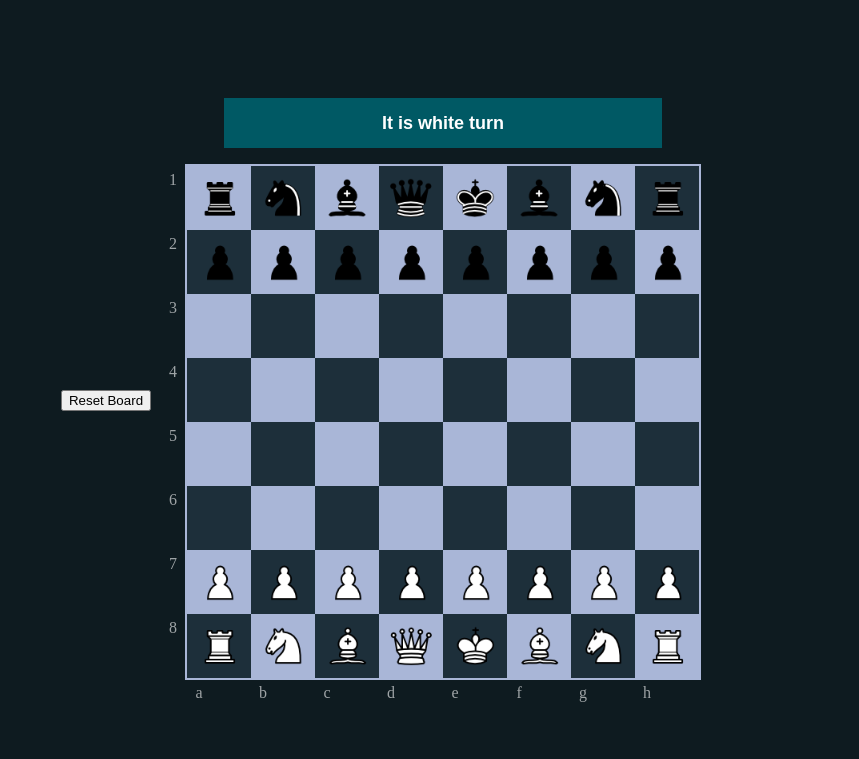
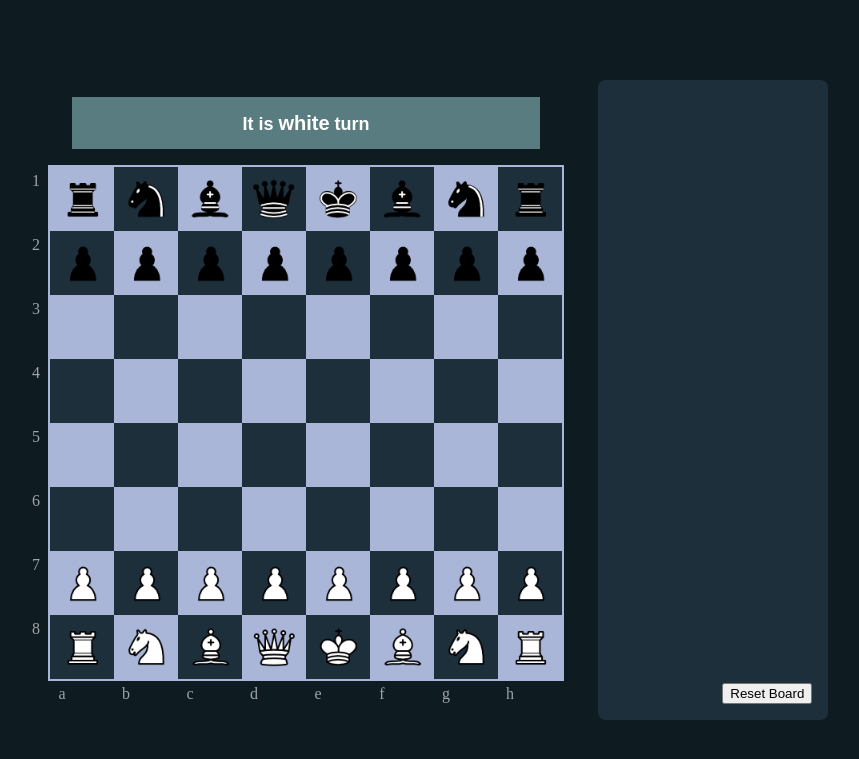
Before and after one commit to Xander172006/chess-engine, a Flask app: page /chess in a window 1280 px wide. Shown: the top 759 px of the page, without its empty margins (242-1101 px from the left). Run offline with Flask 3, Linux system fonts and the light colour scheme; some libraries are stand-ins or nearby versions.

Commit message:
move notations display

```diff
--- a/src/app/static/css/style.css
+++ b/src/app/static/css/style.css
@@ -9,8 +9,10 @@
 
 .chessboard-page-container {
     display: flex;
-    flex-direction: row-reverse;
+    flex-direction: row;
     align-items: center;
+    width: 60%;
+    height: 80%;
 }
 
 .game-state-container {
@@ -22,12 +24,13 @@
     justify-content: center;
     align-items: center;
     color: white;
-    width: 75%;
+    width: 80%;
     margin: 0 auto;
-    background: rgb(0, 89, 100);
+    background: rgb(89, 124, 129);
     height: auto;
     font-size: 0.75rem;
     font-family: Arial, Helvetica, sans-serif;
+    font-weight: 200 !important;
     margin-bottom: 1rem;
 }
 
@@ -199,3 +202,95 @@
     height: 50%;
     border-radius: 50%;
 }
+
+
+.game-statistics-container {
+    display: flex;
+    flex-direction: column;
+    align-items: center;
+    margin-bottom: auto;
+    background-color: #1d2f3a;
+    min-width: 30%;
+    border-radius: 7.5px;
+    height: 100%;
+}
+
+.reset-board-btn {
+    align-self: flex-end;
+    margin-top: auto;
+    margin-bottom: 1rem;
+    margin-right: 1rem;
+}
+
+/* div */
+.list-container {
+    width: 100%;
+    overflow: hidden;
+    box-sizing: border-box;
+    padding: 10px;
+}
+
+/* ul */
+#list-notations {
+    color: white;
+    font-size: 0.9rem;
+    display: grid;
+    grid-template-columns: repeat(2, minmax(0, 1fr));
+    place-content: center;
+    width: 100%;
+    margin: 0;
+    padding: 0;
+    box-sizing: border-box;
+    counter-reset: notation-counter;
+}
+
+/* li */
+#list-notations > li {
+    list-style: none;
+    box-sizing: border-box;
+    position: relative;
+    transition: all 0.3s ease;
+}
+
+
+#list-notations > li:nth-child(4n-3),
+#list-notations > li:nth-child(4n-2) {
+    background-color: rgba(245, 245, 245, 0.1);
+    padding: 0.25rem 0;
+}
+
+#list-notations > li:nth-child(4n-1),
+#list-notations > li:nth-child(4n) {
+    padding: 0.25rem 0;
+}
+
+
+
+
+/* li < element */
+#list-notations > li:nth-child(odd) {
+    padding-left: 3em;
+    border-top-left-radius: 5px;
+    border-bottom-left-radius: 5px;
+}
+
+#list-notation > li:nth-child(even) {
+    border-top-right-radius: 5px;
+    border-bottom-right-radius: 5px;
+}
+
+
+
+
+/* element > li */
+#list-notations > li:nth-child(odd)::before {
+    content: counter(notation-counter) ". ";
+    counter-increment: notation-counter;
+    position: absolute;
+    left: 0;
+    top: 50%;
+    transform: translateY(-50%);
+    font-weight: bold;
+    color: white;
+    padding-left: 0.5rem;
+}
--- a/src/app/static/js/chessboard.js
+++ b/src/app/static/js/chessboard.js
@@ -4,12 +4,29 @@
     let moveFrom = null;
     let moveTo = null;
     let clickCounter = 0;
+    let validMove = true;
+
+    piece_symbols = [
+        '♟', '♞', '♝', '♜', '♛', '♚',
+    ]
+
+    // Retrieve and display stored notations
+    let storedNotations = JSON.parse(localStorage.getItem('notations')) || [];
+    storedNotations.forEach(notation => {
+        console.log(notation);
+
+        let list_notations = document.getElementById('list-notations');
+        let li = document.createElement('li');
+        li.innerText = notation;
+        list_notations.appendChild(li);
+    });
 
     // handle player color
     let playerTurn = document.getElementById('turn');
     playerTurn.style.color = playerTurn.innerText === 'white' ? 'white' : 'black';
+    playerTurn.style.fontSize = '20px';
 
-    // -------------- move resuest --------------
+    // -------------- move request --------------
 
     // Add event listener to each square
     squares.forEach(square => {
@@ -44,7 +61,7 @@
                         name: moveFrom.piece,
                         color: moveFrom.color
                     }),
-                })
+                });
 
                 socket.on('received-moves', function(data) {
                     console.log("Moves received:", data['moves']);
@@ -68,6 +85,8 @@
 
             // send move information
             if (clickCounter === 2) {
+                validMove = true;
+
                 $.ajax({
                     type: 'POST',
                     url: "/make_move",
@@ -80,6 +99,37 @@
                     }),
                     success: function(response) {
                         console.log("Move has been created");
+
+                        if (validMove) {
+                            // Store the moveTo notation in localStorage
+                            chessPiece = moveFrom.piece;
+                            icon = ''
+
+                            console.log(chessPiece);
+                            if (chessPiece == 'white_pawns' || chessPiece == 'black_pawns') {
+                                icon = piece_symbols[0];
+                            } else if (chessPiece == 'white_knights' || chessPiece == 'black_knights') {
+                                icon = piece_symbols[1];
+                            } else if (chessPiece == 'white_bishops' || chessPiece == 'black_bishops') {
+                                icon = piece_symbols[2];
+                            } else if (chessPiece == 'white_rooks' || chessPiece == 'rooks') {
+                                icon = piece_symbols[3];
+                            } else if (chessPiece == 'white_queen' || chessPiece == 'black_queen') {
+                                icon = piece_symbols[4];
+                            } else if (chessPiece == 'white_king' || chessPiece == 'black_king') {
+                                icon = piece_symbols[5];
+                            }
+
+
+
+                            storedNotations.push(`${icon}${moveTo.notation}`);
+                            localStorage.setItem('notations', JSON.stringify(storedNotations));
+
+                            let list_notations = document.getElementById('list-notations');
+                            let li = document.createElement('li');
+                            li.innerText = moveTo.notation;
+                            list_notations.appendChild(li);
+                        }
 
                         // automatic reload after move
                         setTimeout(() => {
@@ -131,6 +181,13 @@
                 console.log("Board has been reset");
                 updateBoard(response);
 
+                localStorage.clear();
+                // remove li elements
+                let list_notations = document.getElementById('list-notations');
+                while (list_notations.firstChild) {
+                    list_notations.removeChild(list_notations.firstChild);
+                }
+
                 setTimeout(() => {
                     location.reload();
                 }, 500);
@@ -171,22 +228,31 @@
 
     // show invalid move event pop up
     socket.on('invalid-move', function(data) {
+        validMove = false;
         $('#invalid-move-modal').show();
 
         $('#close-invalid-move-modal').on('click', function() {
             $('#invalid-move-modal').hide();
         });
 
-        let message = data.message;
-        document.querySelector('.invalid-move-message').innerText = message;
+        let message = data.message || "Invalid move."; // Default message if data.message is undefined
+        let invalidMoveMessage = document.querySelector('.invalid-move-message');
+
+        if (invalidMoveMessage) {
+            invalidMoveMessage.innerText = message;
+        } else {
+            console.error("Error: .invalid-move-message element not found.");
+        }
 
         setTimeout(() => {
             $('#invalid-move-modal').hide();
         }, 5000);
     });
 
+
     // show wrong turn event pop up
     socket.on('wrong-turn', function(data) {
+        validMove = false;
         $('#wrong-turn-modal').show();
         let playerColor = document.getElementById('player-color');
         playerColor.classList.remove('player-color-black', 'player-color-white');
@@ -206,10 +272,11 @@
         setTimeout(() => {
             $('#wrong-turn-modal').hide();
         }, 1000);
-
     });
 
+    // show king in danger event pop up
     socket.on('king-danger', function(data) {
+        validMove = false;
         $('#king-danger-modal').show();
         let playerColor = document.getElementById('player-color');
         playerColor.classList.remove('player-color-black', 'player-color-white');
@@ -229,5 +296,5 @@
         setTimeout(() => {
             $('#king-danger-modal').hide();
         }, 1000);
-    })
+    });
 });
--- a/src/app/templates/chessboard.html
+++ b/src/app/templates/chessboard.html
@@ -60,11 +60,20 @@
         </section>
     </div>
 
-    <button id="reset-board-btn">Reset Board</button>
-
 
     <section>
         {% include 'components/message-displays.html' %}
     </section>
+
+
+    <section class="game-statistics-container">
+        <div class="list-container">
+            <ul id="list-notations">
+
+            </ul>
+        </div>
+
+        <button class="reset-board-btn" id="reset-board-btn">Reset Board</button>
+    </section>
 </main>
 {% endblock %}
--- a/src/app/templates/components/message-displays.html
+++ b/src/app/templates/components/message-displays.html
@@ -2,7 +2,7 @@
 <div id="invalid-move-modal" style="display: none;">
     <div class="modal-content">
         <span id="close-modal">&times;</span>
-        <p>Invalid move</p>
+        <p class="invalid-move-message">Invalid move</p>
     </div>
 </div>
 
```
Also changed, not shown: src/app/static/js/highlight.js (deleted, +0 -21 lines).
